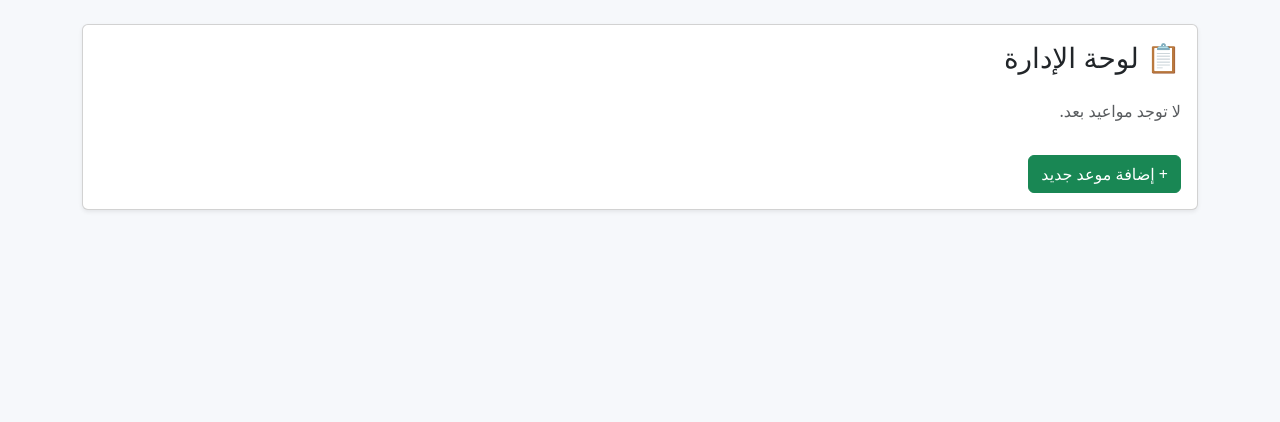
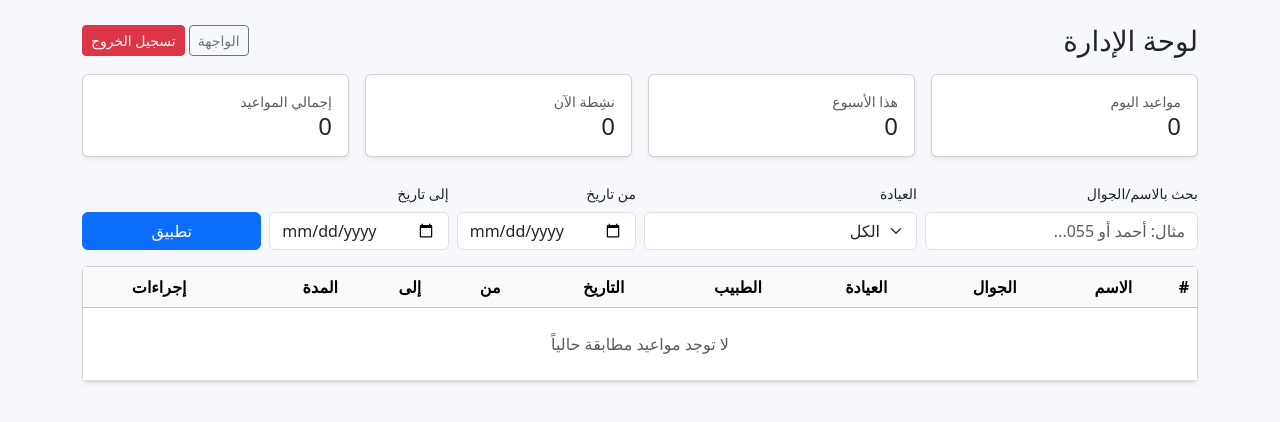
Before and after one commit to mshrf3334-star/clinic-appointments, a Flask app: page /admin in a window 1280 px wide. Shown: the part 56-478 px from the top of the page. Run offline with Flask 3, Linux system fonts and the light colour scheme; the visitor is signed in with stand-in values (Sample User, id 1).

Commit message:
Update admin_dashboard.html

```diff
--- a/templates/admin_dashboard.html
+++ b/templates/admin_dashboard.html
@@ -1,52 +1,120 @@
 {% extends "base.html" %}
-{% block title %}لوحة الإدارة{% endblock %}
 {% block content %}
+<div class="d-flex align-items-center justify-content-between mb-3">
+  <h3 class="m-0">لوحة الإدارة</h3>
+  <div>
+    <a class="btn btn-outline-secondary btn-sm" href="{{ url_for('home') }}">الواجهة</a>
+    <a class="btn btn-danger btn-sm" href="{{ url_for('logout') }}">تسجيل الخروج</a>
+  </div>
+</div>
+
+<!-- بطاقات سريعة -->
+<div class="row g-3 mb-4">
+  <div class="col-sm-6 col-lg-3">
     <div class="card shadow-sm">
       <div class="card-body">
-    <h3 class="mb-4">📋 لوحة الإدارة</h3>
+        <div class="small text-muted">مواعيد اليوم</div>
+        <div class="h4 m-0">{{ (stats.today if stats) or 0 }}</div>
+      </div>
+    </div>
+  </div>
+  <div class="col-sm-6 col-lg-3">
+    <div class="card shadow-sm">
+      <div class="card-body">
+        <div class="small text-muted">هذا الأسبوع</div>
+        <div class="h4 m-0">{{ (stats.week if stats) or 0 }}</div>
+      </div>
+    </div>
+  </div>
+  <div class="col-sm-6 col-lg-3">
+    <div class="card shadow-sm">
+      <div class="card-body">
+        <div class="small text-muted">نشِطة الآن</div>
+        <div class="h4 m-0">{{ (stats.active if stats) or 0 }}</div>
+      </div>
+    </div>
+  </div>
+  <div class="col-sm-6 col-lg-3">
+    <div class="card shadow-sm">
+      <div class="card-body">
+        <div class="small text-muted">إجمالي المواعيد</div>
+        <div class="h4 m-0">{{ (stats.total if stats) or 0 }}</div>
+      </div>
+    </div>
+  </div>
+</div>
 
-    {% if appointments %}
+<!-- شريط البحث والتصفية -->
+<form class="row g-2 align-items-end mb-3" method="get" action="{{ url_for('admin_dashboard') }}">
+  <div class="col-sm-6 col-lg-3">
+    <label class="form-label small">بحث بالاسم/الجوال</label>
+    <input type="text" name="q" value="{{ request.args.get('q','') }}" class="form-control" placeholder="مثال: أحمد أو 055...">
+  </div>
+  <div class="col-sm-6 col-lg-3">
+    <label class="form-label small">العيادة</label>
+    <select name="clinic" class="form-select">
+      <option value="">الكل</option>
+      {% for c in ['الأسنان','الباطنية','المسالك البولية','العظام','الأطفال','النساء والولادة'] %}
+        <option value="{{c}}" {% if request.args.get('clinic')==c %}selected{% endif %}>{{c}}</option>
+      {% endfor %}
+    </select>
+  </div>
+  <div class="col-sm-6 col-lg-2">
+    <label class="form-label small">من تاريخ</label>
+    <input type="date" name="from" value="{{ request.args.get('from','') }}" class="form-control">
+  </div>
+  <div class="col-sm-6 col-lg-2">
+    <label class="form-label small">إلى تاريخ</label>
+    <input type="date" name="to" value="{{ request.args.get('to','') }}" class="form-control">
+  </div>
+  <div class="col-sm-6 col-lg-2">
+    <button class="btn btn-primary w-100">تطبيق</button>
+  </div>
+</form>
+
+<!-- جدول المواعيد -->
+<div class="card shadow-sm">
   <div class="table-responsive">
-        <table class="table table-bordered table-striped text-center align-middle">
-          <thead class="table-primary">
+    <table class="table table-hover align-middle m-0">
+      <thead class="table-light">
         <tr>
           <th>#</th>
-              <th>المريض</th>
+          <th>الاسم</th>
           <th>الجوال</th>
-              <th>التخصص</th>
+          <th>العيادة</th>
           <th>الطبيب</th>
           <th>التاريخ</th>
-              <th>الوقت</th>
+          <th>من</th>
+          <th>إلى</th>
           <th>المدة</th>
-              <th>إجراء</th>
+          <th class="text-center">إجراءات</th>
         </tr>
       </thead>
       <tbody>
+        {% if appointments and appointments|length %}
           {% for a in appointments %}
           <tr>
             <td>{{ a.id }}</td>
-              <td>{{ a.fullname }}</td>
-              <td>{{ a.phone }}</td>
+            <td>{{ a.name }}</td>
+            <td class="ltr">{{ a.phone }}</td>
             <td>{{ a.clinic }}</td>
             <td>{{ a.doctor }}</td>
             <td>{{ a.date }}</td>
-              <td>{{ a.time }}</td>
+            <td>{{ a.start_time }}</td>
+            <td>{{ a.end_time }}</td>
             <td>{{ a.duration }} د</td>
-              <td>
-                <form method="post" action="{{ url_for('delete_appointment', appt_id=a.id) }}" onsubmit="return confirm('حذف الموعد؟');">
-                  <button class="btn btn-sm btn-danger">❌ حذف</button>
+            <td class="text-center">
+              <form method="post" action="{{ url_for('delete_appointment', appt_id=a.id) }}" class="d-inline">
+                <button class="btn btn-sm btn-outline-danger" onclick="return confirm('حذف الموعد؟')">حذف</button>
               </form>
             </td>
           </tr>
           {% endfor %}
+        {% else %}
+          <tr><td colspan="10" class="text-center py-4 text-muted">لا توجد مواعيد مطابقة حالياً</td></tr>
+        {% endif %}
       </tbody>
     </table>
   </div>
-    {% else %}
-      <p class="text-muted">لا توجد مواعيد بعد.</p>
-    {% endif %}
-
-    <a href="{{ url_for('book') }}" class="btn btn-success mt-3">+ إضافة موعد جديد</a>
-  </div>
 </div>
 {% endblock %}
```
Lines whose indentation alone changed are shown as unchanged.
